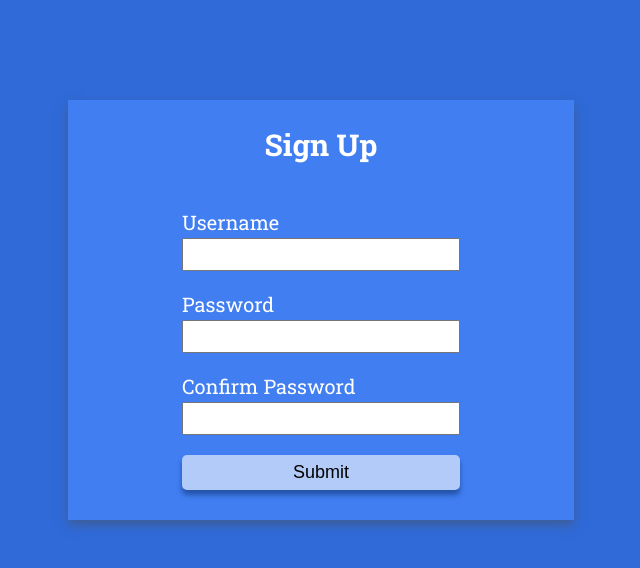
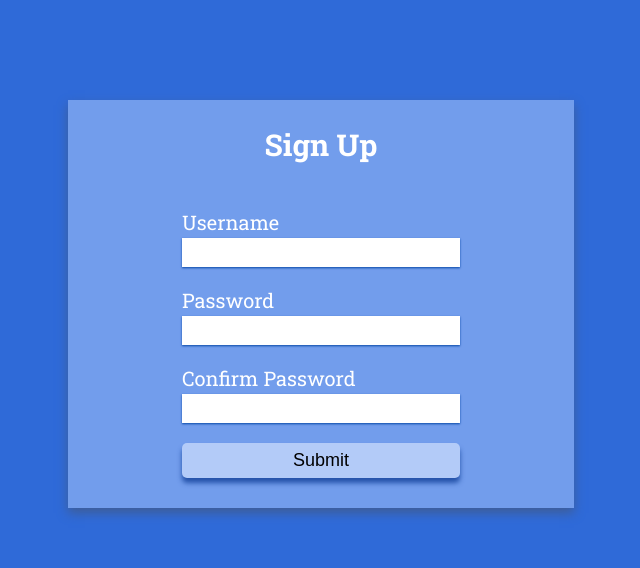
Before and after one commit to thisd92/backoffice-front, an Angular app: page /user/register in a window 1280 px wide. Shown: the top 568 px of the page, without its empty margins (319-959 px from the left). Built offline with nearby package versions, Linux system fonts and the light colour scheme; a web font is replaced by a local one.

Commit message:
update forms styles

```diff
--- a/src/app/features/login/user-login.component.scss
+++ b/src/app/features/login/user-login.component.scss
@@ -5,7 +5,7 @@
   width: 40%;
   min-height: 300px;
   gap: 20px;
-  background-color: #407ef1;
+  background-color: #729dec;
   box-shadow: 0px 5px 10px #3e5d97;
   color: #ffffff;
   font-size: 20px;
@@ -20,6 +20,8 @@
 
 input {
   padding: 7px;
+  border: 0;
+  box-shadow: 0 1px 2px #0848a8;
 }
 
 .btn-container {
@@ -39,7 +41,7 @@ input {
   box-shadow: 0 5px 5px #2553aa;
 }
 
-.btn-container button:hover{
+.btn-container button:hover {
   background-color: #356acc;
   color: #ffffff;
 }
--- a/src/app/features/signup/signup.component.scss
+++ b/src/app/features/signup/signup.component.scss
@@ -5,7 +5,7 @@
   width: 40%;
   min-height: 300px;
   gap: 20px;
-  background-color: #407ef1;
+  background-color: #729dec;
   box-shadow: 0px 5px 10px #3e5d97;
   color: #ffffff;
   font-size: 20px;
@@ -20,6 +20,8 @@
 
 input {
   padding: 7px;
+  border: 0;
+  box-shadow: 0 1px 2px #0848a8
 }
 
 .btn-container {
```
